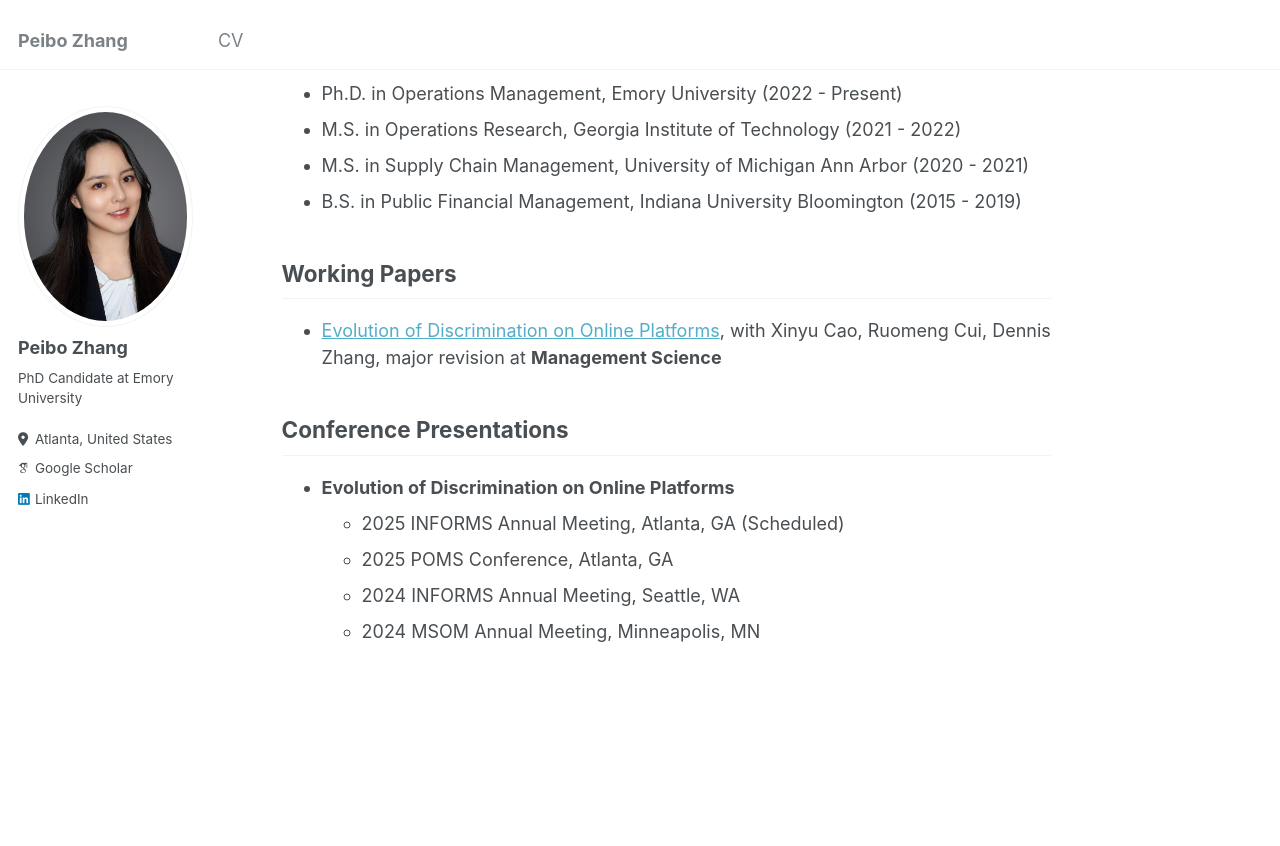
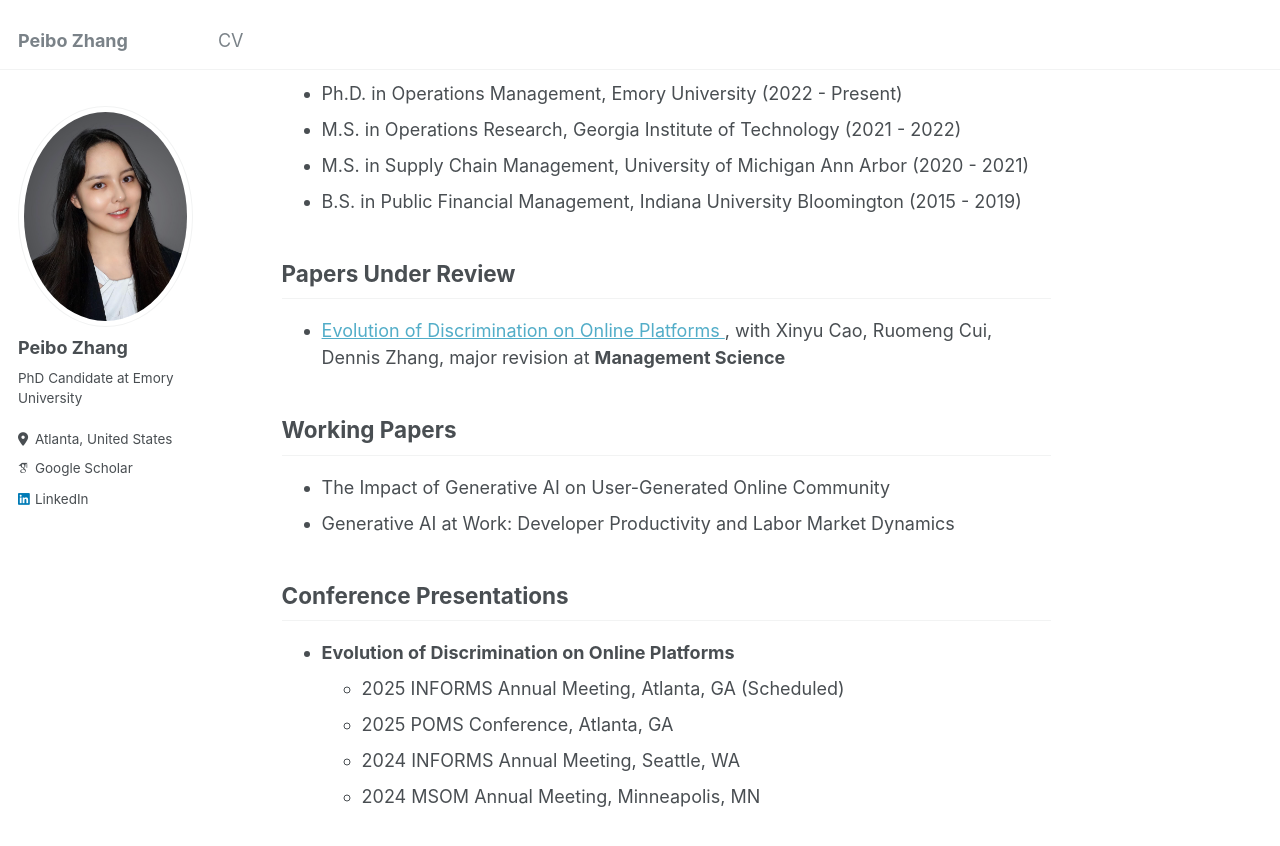
Before and after one commit to PeiboZhang/peibozhang.github.io, a Jekyll site: the page built from _pages/about.md, in a window 1280 px wide and 900 px high, scrolled down 324 px. Shown: the top 846 px of the window. Built offline with Jekyll 4.4.1, drawn with Linux system fonts in a browser that asks for light colours; some web fonts are replaced.

Commit message:
Add section for papers under review and update working papers

```diff
--- a/_pages/about.md
+++ b/_pages/about.md
@@ -30,12 +30,26 @@ My research interest broadly centers on online platform operations, generative A
 - M.S. in Supply Chain Management, University of Michigan Ann Arbor (2020 - 2021)
 - B.S. in Public Financial Management, Indiana University Bloomington (2015 - 2019)
 
+## Papers Under Review
+<ul>
+  <li style="list-style-type: disc;">
+    <a href="https://papers.ssrn.com/sol3/papers.cfm?abstract_id=5264242" target="_blank">
+      Evolution of Discrimination on Online Platforms
+    </a>, with Xinyu Cao, Ruomeng Cui, Dennis Zhang, major revision at <b>Management Science</b>
+  </li>
+</ul>
+
 ## Working Papers
 <ul>
   <li style="list-style-type: disc;">
-    <a href="https://papers.ssrn.com/sol3/papers.cfm?abstract_id=5264242" target="_blank">Evolution of Discrimination on Online Platforms</a>, with Xinyu Cao, Ruomeng Cui, Dennis Zhang, major revision at <b>Management Science</b>
+    The Impact of Generative AI on User-Generated Online Community
+  </li>
+  <li style="list-style-type: disc;">
+    Generative AI at Work: Developer Productivity and Labor Market Dynamics
   </li>
 </ul>
+
+
 
 
 ## Conference Presentations
```
